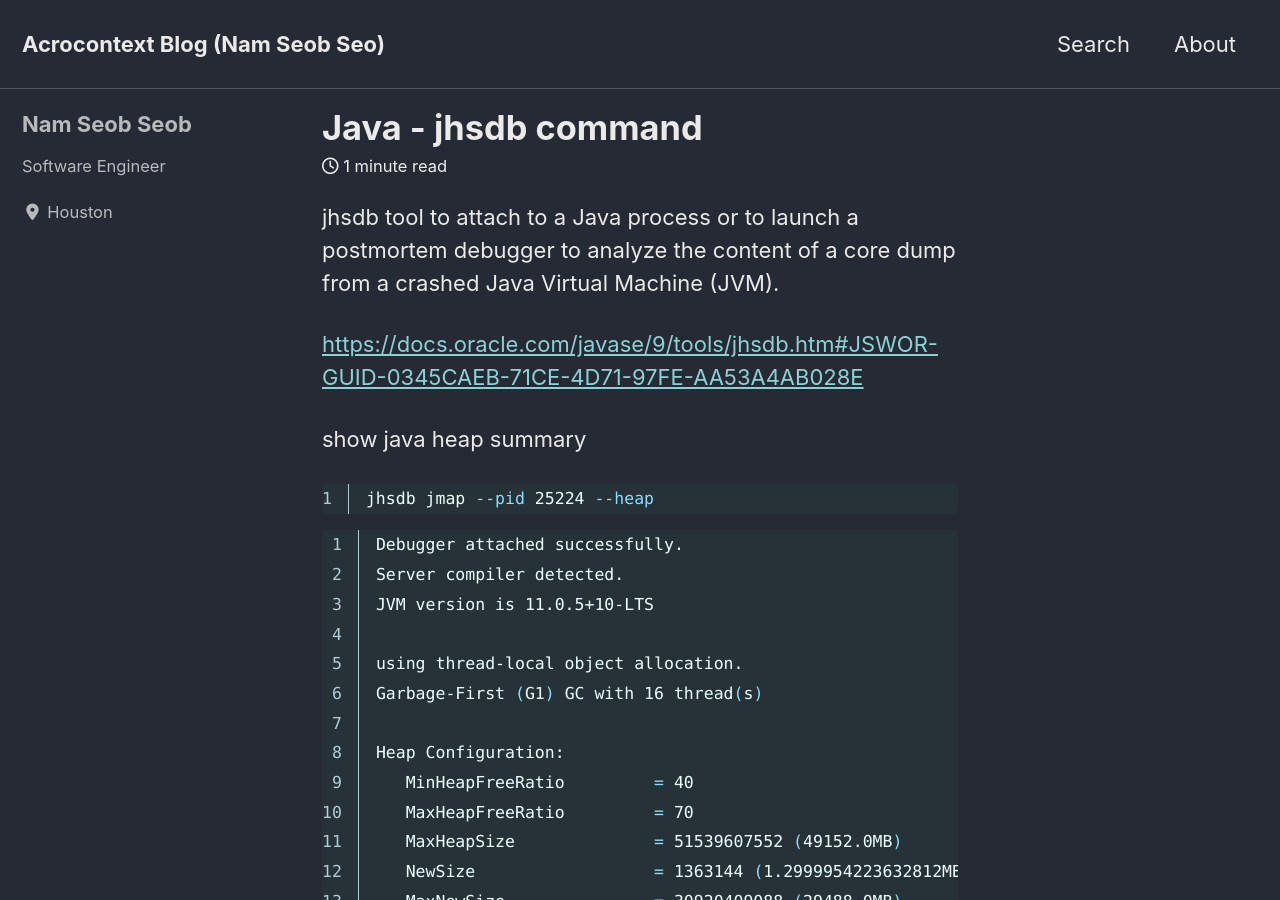
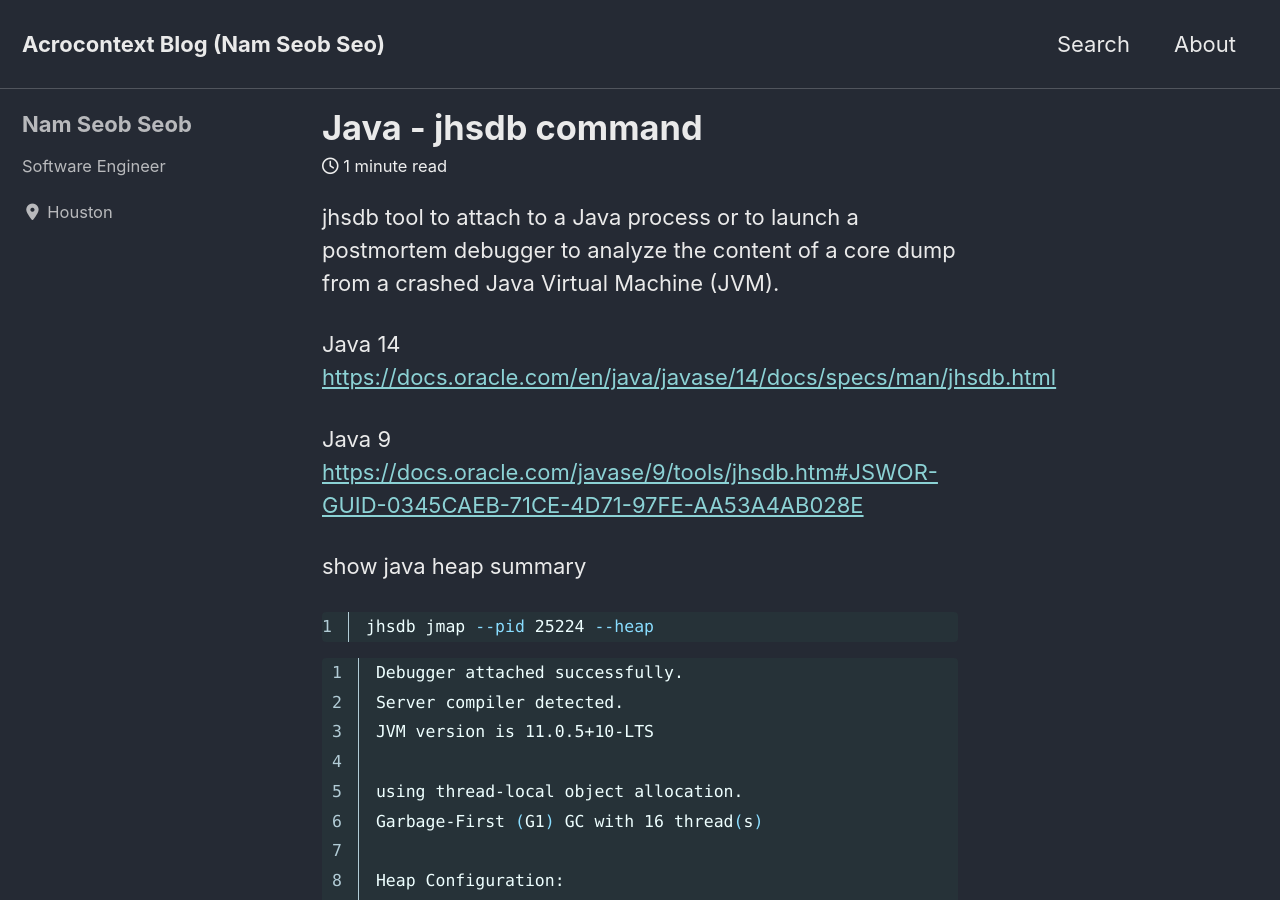
Before and after one commit to nsclass/nsclass.github.io, a Jekyll site: the page built from _posts/2020-04-21-java-jhsdb-command.md, in a window 1280 px wide and 900 px high. Built offline with Jekyll 4.4.1, drawn with Linux system fonts in a browser that asks for light colours; cached includes are drawn as plain includes; nearby versions of some CDN libraries.

Commit message:
updated links

```diff
--- a/_posts/2020-04-21-java-jhsdb-command.md
+++ b/_posts/2020-04-21-java-jhsdb-command.md
@@ -14,7 +14,10 @@ permalink: "2020/04/21/jhsdb-command"
 
 jhsdb tool to attach to a Java process or to launch a postmortem debugger to analyze the content of a core dump from a crashed Java Virtual Machine (JVM).
 
+Java 14
+[https://docs.oracle.com/en/java/javase/14/docs/specs/man/jhsdb.html](https://docs.oracle.com/en/java/javase/14/docs/specs/man/jhsdb.html)
 
+Java 9
 [https://docs.oracle.com/javase/9/tools/jhsdb.htm#JSWOR-GUID-0345CAEB-71CE-4D71-97FE-AA53A4AB028E](https://docs.oracle.com/javase/9/tools/jhsdb.htm#JSWOR-GUID-0345CAEB-71CE-4D71-97FE-AA53A4AB028E)
 
 
```
